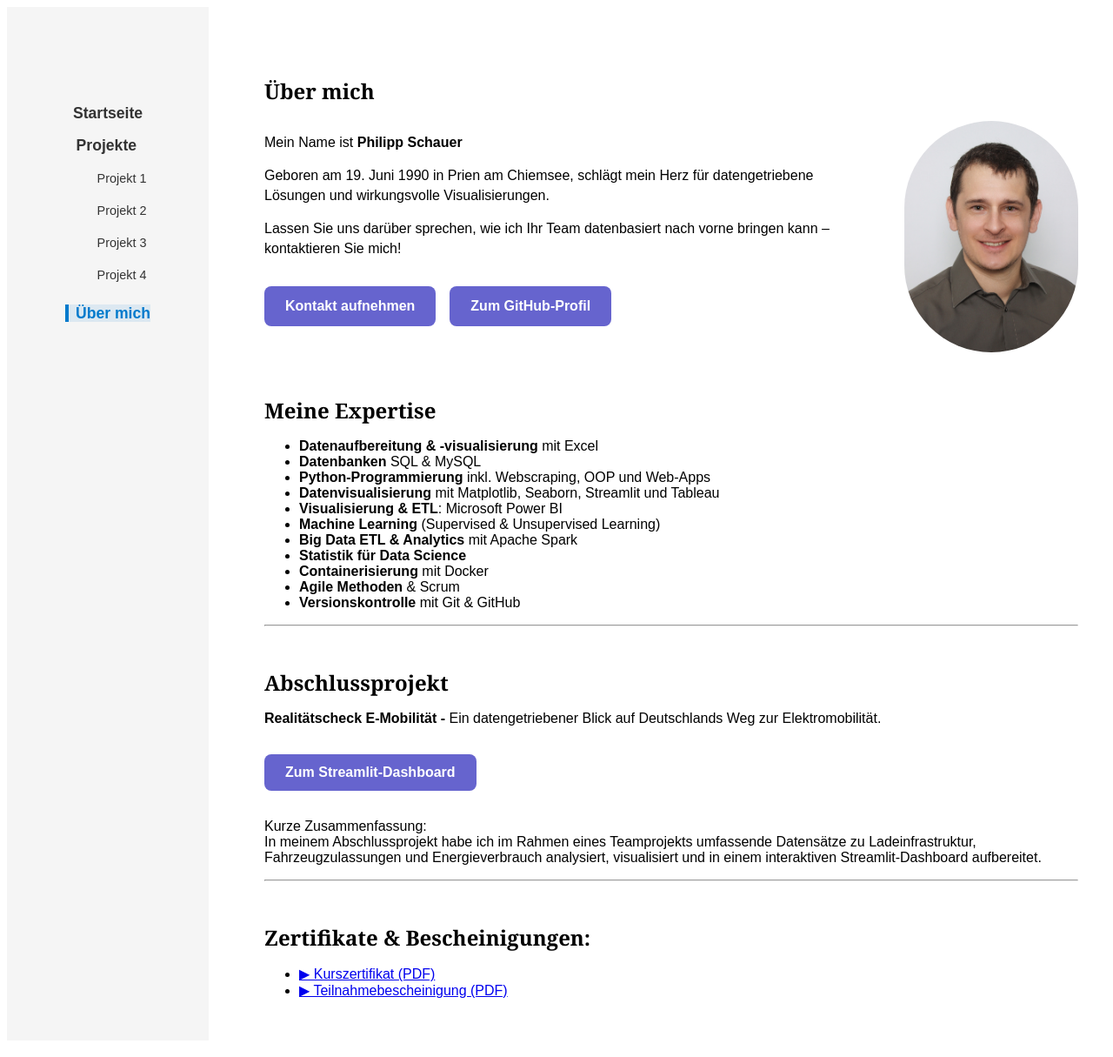
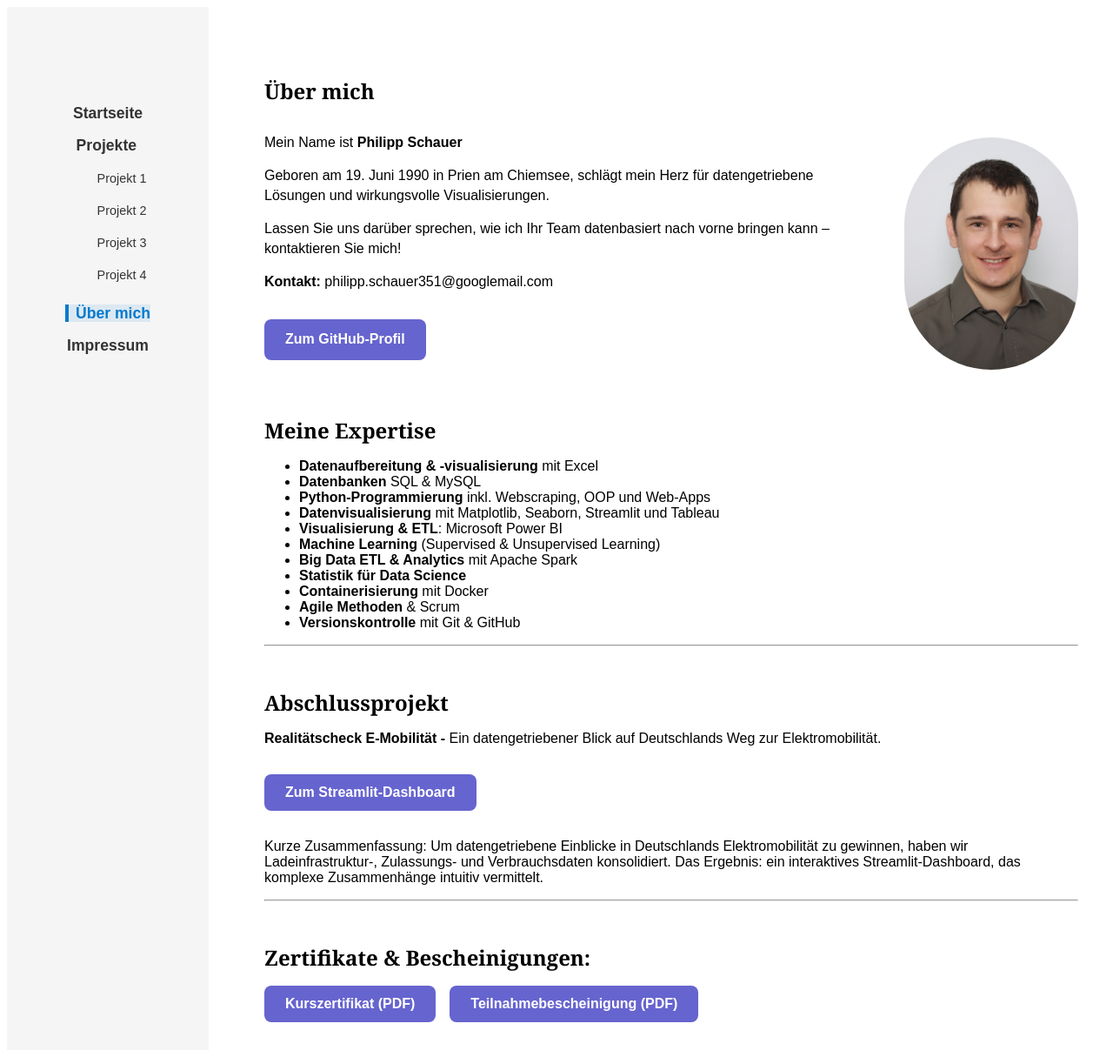
Before and after one commit to PS1906/portfolio-site, a Jekyll site: the page built from about.md, in a window 1280 px wide. Shown: the whole page at 87% size. Built offline with Jekyll 4.4.1, drawn with Linux system fonts in a browser that asks for light colours; a style sheet for code colours, icons or effects is not loaded.

Commit message:
Impressum hinzugefügt

```diff
--- a/_data/navigation.yml
+++ b/_data/navigation.yml
@@ -13,3 +13,5 @@
       url: "/projects/projekt4/"
 - name: "Über mich"
   url: "/about/"
+- name: "Impressum"
+  url: "/impressum/"
--- a/_layouts/default.html
+++ b/_layouts/default.html
@@ -7,7 +7,6 @@
   <link
     rel="stylesheet"
     href="https://cdnjs.cloudflare.com/ajax/libs/font-awesome/6.4.0/css/all.min.css"
-    integrity="sha512-pb3K4rP1QF9YbZknXbZ+gKukPptbDvMjncM8kvbCmnoXMR9Cld6IabG2s+XfYXckfAUpqFnCJu3lrwJHF+rljw=="
     crossorigin="anonymous"
     referrerpolicy="no-referrer"
   />
--- a/about.md
+++ b/about.md
@@ -10,12 +10,9 @@ permalink: /about/
     <p>Mein Name ist <strong>Philipp Schauer</strong></p>
     <p>Geboren am 19. Juni 1990 in Prien am Chiemsee, schlägt mein Herz für datengetriebene Lösungen und wirkungsvolle Visualisierungen.</p>
     <p>Lassen Sie uns darüber sprechen, wie ich Ihr Team datenbasiert nach vorne bringen kann – kontaktieren Sie mich!</p>
-
+    <p><strong>Kontakt:</strong> philipp.schauer351@googlemail.com</p>
     <!-- CTA-Buttons -->
     <div class="about-cta">
-      <a href="mailto:philipp.schauer351@googlemail.com" class="btn btn-contact">
-        Kontakt aufnehmen
-      </a>
       <a href="https://github.com/PS1906" target="_blank" rel="noopener" class="btn btn-github">
         Zum GitHub-Profil
       </a>
@@ -54,13 +51,21 @@ permalink: /about/
 </div>
 
 Kurze Zusammenfassung:
-In meinem Abschlussprojekt habe ich im Rahmen eines Teamprojekts umfassende Datensätze zu Ladeinfrastruktur, Fahrzeugzulassungen und Energieverbrauch analysiert, visualisiert und in einem interaktiven Streamlit-Dashboard aufbereitet.
+Um datengetriebene Einblicke in Deutschlands Elektromobilität zu gewinnen, haben wir Ladeinfrastruktur-, Zulassungs- und Verbrauchsdaten konsolidiert. Das Ergebnis: ein interaktives Streamlit-Dashboard, das komplexe Zusammenhänge intuitiv vermittelt.
 
 ---
 
 ## Zertifikate & Bescheinigungen:
 
-<ul>
-  <li><a href="{{ '/assets/certificates/Zertifikat.pdf' | relative_url }}" target="_blank">▶ Kurszertifikat (PDF)</a></li>
-  <li><a href="{{ '/assets/certificates/Teilnahmebescheinigung.pdf' | relative_url }}" target="_blank">▶ Teilnahmebescheinigung (PDF)</a></li>
-</ul>
+<div class="cert-cta">
+  <a href="{{ '/assets/certificates/Zertifikat.pdf' | relative_url }}"
+     target="_blank"
+     class="btn btn-cert">
+    Kurszertifikat (PDF)
+  </a>
+  <a href="{{ '/assets/certificates/Teilnahmebescheinigung.pdf' | relative_url }}"
+     target="_blank"
+     class="btn btn-cert">
+    Teilnahmebescheinigung (PDF)
+  </a>
+</div>
--- a/assets/css/style.css
+++ b/assets/css/style.css
@@ -264,3 +264,46 @@ h2 {
   color: #007acc;                  /* Link-Farbe anpassen */
   background-color: rgba(0, 122, 204, 0.1); /* leichter Hintergrund */
 }
+
+/* Icon-Listen Stil */
+.icon-list {
+  list-style: none;
+  margin: 0;
+  padding: 0;
+}
+.icon-list li {
+  display: flex;
+  align-items: center;
+  margin-bottom: 0.75rem;
+}
+.icon-list li i {
+  margin-right: 0.5rem;
+  font-size: 1.25rem;
+  color: #007acc;
+}
+
+/* Abstand vor „Meine Expertise“ reduzieren */
+.content h2#meine-expertise,
+.content h2:has(~ ul.icon-list) {
+  margin-top: 1rem;  /* statt z.B. 3rem */
+}
+
+/* Buttons für Zertifikate */
+.cert-cta {
+  display: flex;
+  gap: 1rem;
+  margin-top: 1rem;
+}
+
+.btn-cert {
+  background-color: #6664ce;
+  color: #fff;
+  padding: 0.75rem 1.5rem;
+  border-radius: 0.5rem;
+  text-decoration: none;
+  font-weight: bold;
+}
+
+.btn-cert:hover {
+  opacity: 0.9;
+}
```
Also changed, not shown: impressum.md (added, +30 -0 lines), index.md (+4 -4 lines).
